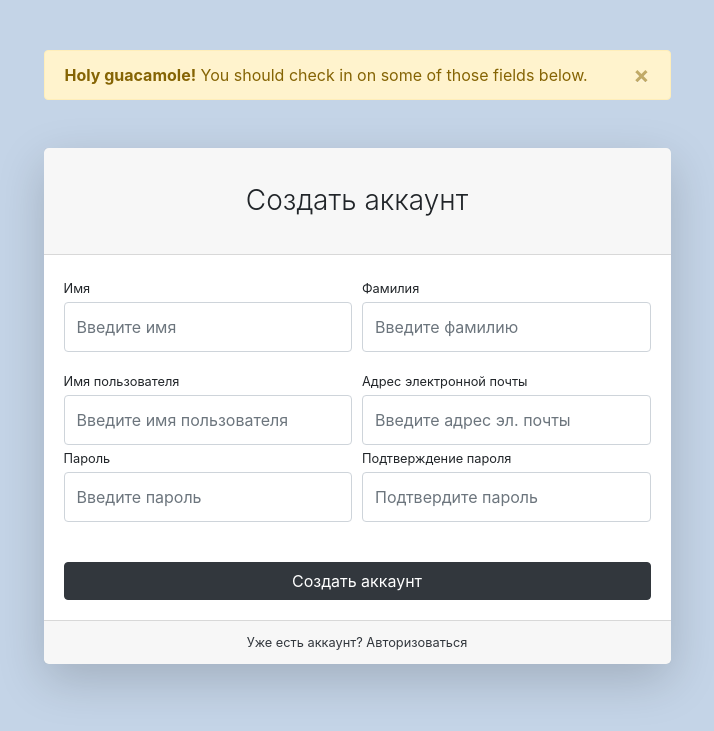
After one commit to xdbted/store, a Django app: page /users/register/ in a window 1280 px wide. The commit adds this page. Shown: the top 731 px of the page, without its empty margins (283-997 px from the left). Run offline with Django 3.2, Linux system fonts and the light colour scheme; some libraries are stand-ins or nearby versions.

Commit message:
Изменение в файлах url.py

```diff
--- a/products/templates/products/base.html
+++ b/products/templates/products/base.html
@@ -35,7 +35,7 @@
                     <a class="nav-link" href="{% url 'products:index' %}">Каталог <i class="fas fa-shopping-bag"></i> </a>
                 </li>
                 <li class="nav-item">
-                    <a class="nav-link" href="users/login.html">Войти <i class="fas fa-sign-in-alt"></i></a>
+                    <a class="nav-link" href="{% url 'users:login' %}">Войти<i class="fas fa-sign-in-alt"></i></a>
                 </li>
                 <li class="nav-item dropdown">
                     <a class="nav-link dropdown-toggle" href="#" id="navbarDropdown" role="button"
--- a/store/urls.py
+++ b/store/urls.py
@@ -24,6 +24,8 @@ urlpatterns = [
     path('admin/', admin.site.urls),
     path('', index, name='index'),
     path('products/', include('products.url', namespace='products')),
+    path('users/', include('users.urls', namespace='users')),
+
 ]
 
 if settings.DEBUG:
--- a/users/forms.py
+++ b/users/forms.py
@@ -3,4 +3,5 @@ from django.contrib.auth.forms import AuthenticationForm
 
 class UserLoginForm(AuthenticationForm):
     class Meta:
-        pass
+        model = User
+        field = ['username', 'password',]
--- a/users/templates/users/base.html
+++ b/users/templates/users/base.html
@@ -1,3 +1,5 @@
+{% load static %}
+
 <!DOCTYPE html>
 <html lang="en">
 <head>
@@ -7,72 +9,19 @@
     <meta name="description" content=""/>
     <meta name="author" content=""/>
     <title>Store - Авторизация</title>
-    <link href="{% static  %}" rel="stylesheet"/>
+    <link href="{% static 'vendor/css/auth.css' %}" rel="stylesheet"/>
     <script src="https://cdnjs.cloudflare.com/ajax/libs/font-awesome/5.15.1/js/all.min.js"
             crossorigin="anonymous"></script>
 </head>
 <body class="bg-primary">
 <div id="layoutAuthentication">
     <div id="layoutAuthentication_content">
-        <main>
-            <div class="container">
-                <div class="row justify-content-center">
-                    <div class="col-lg-5">
-                        <div class="alert alert-warning alert-dismissible fade show" role="alert"
-                             style="margin-top: 50px;">
-                            <strong>Holy guacamole!</strong> You should check in on some of those fields below.
-                            <button type="button" class="close" data-dismiss="alert" aria-label="Close">
-                                <span aria-hidden="true">&times;</span>
-                            </button>
-                        </div>
-                        <div class="card shadow-lg border-0 rounded-lg mt-5">
-                            <div class="card-header"><h3 class="text-center font-weight-light my-4">Авторизация</h3>
-                            </div>
-                            <div class="card-body">
-                                <form>
-                                    <div class="form-group">
-                                        <label class="small mb-1" for="inputEmailAddress">Имя пользователя</label>
-                                        <input class="form-control py-4" id="inputEmailAddress" type="text"
-                                               placeholder="Введите имя пользователя"/>
-                                    </div>
-                                    <div class="form-group">
-                                        <label class="small mb-1" for="inputPassword">Пароль</label>
-                                        <input class="form-control py-4" id="inputPassword" type="password"
-                                               placeholder="Введите пароль"/>
-                                    </div>
-                                    <div class="form-group d-flex align-items-center justify-content-between mt-4 mb-0">
-                                        <a class="small" href="#">Забыли пароль?</a>
-                                        <input class="btn btn-primary" type="submit" value="Авторизоваться">
-                                    </div>
-                                    <div class="form-group d-flex align-items-center justify-content-between mt-4 mb-0">
-                                        <a href="#">
-                                            <i class="fab fa-google fa-2x" style="color: #d9503e;"></i>
-                                        </a>
-                                        <a href="#">
-                                            <i class="fab fa-vk fa-2x" style="color: #4a658b;"></i>
-                                        </a>
-                                        <a href="#">
-                                            <i class="fab fa-github fa-2x" style="color: #303030;"></i>
-                                        </a>
-                                        <a href="#">
-                                            <i class="fab fa-facebook fa-2x" style="color: #405794;"></i>
-                                        </a>
-                                    </div>
-                                </form>
-                            </div>
-                            <div class="card-footer text-center">
-                                <div class="small"><a href="register.html">Нужен аккаунт? Зарегистрируйся!</a></div>
-                            </div>
-                        </div>
-                    </div>
-                </div>
-            </div>
-        </main>
+        {% block main %} {% endblock %}
     </div>
 </div>
 <script src="https://code.jquery.com/jquery-3.5.1.slim.min.js" crossorigin="anonymous"></script>
 <script src="https://cdn.jsdelivr.net/npm/bootstrap@4.5.3/dist/js/bootstrap.bundle.min.js"
         crossorigin="anonymous"></script>
-<script src="../vendor/js/auth-admin.js"></script>
+<script src="{% static 'vendor/js/auth-admin.js' %}"></script>
 </body>
 </html>
--- /dev/null
+++ b/users/templates/users/register.html
@@ -0,0 +1,86 @@
+{% extends 'users/base.html' %}
+{% load static %}
+
+{% block main %}
+    <main>
+            <div class="container">
+                <div class="row justify-content-center">
+                    <div class="col-lg-7">
+                        <div class="alert alert-warning alert-dismissible fade show" role="alert"
+                             style="margin-top: 50px;">
+                            <strong>Holy guacamole!</strong> You should check in on some of those fields below.
+                            <button type="button" class="close" data-dismiss="alert" aria-label="Close">
+                                <span aria-hidden="true">&times;</span>
+                            </button>
+                        </div>
+                        <div class="card shadow-lg border-0 rounded-lg mt-5">
+                            <div class="card-header"><h3 class="text-center font-weight-light my-4">Создать аккаунт</h3>
+                            </div>
+                            <div class="card-body">
+                                <form>
+                                    <div class="form-row">
+                                        <div class="col-md-6">
+                                            <div class="form-group">
+                                                <label class="small mb-1" for="inputFirstName">Имя</label>
+                                                <input class="form-control py-4" id="inputFirstName" type="text"
+                                                       placeholder="Введите имя"/>
+                                            </div>
+                                        </div>
+                                        <div class="col-md-6">
+                                            <div class="form-group">
+                                                <label class="small mb-1" for="inputLastName">Фамилия</label>
+                                                <input class="form-control py-4" id="inputLastName" type="text"
+                                                       placeholder="Введите фамилию"/>
+                                            </div>
+                                        </div>
+                                    </div>
+                                    <div class="form-row">
+                                        <div class="col-md-6">
+                                            <label class="small mb-1" for="inputUsername">Имя пользователя</label>
+                                            <input class="form-control py-4" id="inputUsername" type="text"
+                                                   aria-describedby="usernameHelp"
+                                                   placeholder="Введите имя пользователя"/>
+                                        </div>
+                                        <div class="col-md-6">
+                                            <label class="small mb-1" for="inputEmailAddress">Адрес электронной
+                                                почты</label>
+                                            <input class="form-control py-4" id="inputEmailAddress" type="email"
+                                                   aria-describedby="emailHelp"
+                                                   placeholder="Введите адрес эл. почты"/>
+                                        </div>
+                                    </div>
+                                    <div class="form-row">
+                                        <div class="col-md-6">
+                                            <div class="form-group">
+                                                <label class="small mb-1" for="inputPassword">Пароль</label>
+                                                <input class="form-control py-4" id="inputPassword" type="password"
+                                                       placeholder="Введите пароль"/>
+                                            </div>
+                                        </div>
+                                        <div class="col-md-6">
+                                            <div class="form-group">
+                                                <label class="small mb-1" for="inputConfirmPassword">Подтверждение
+                                                    пароля</label>
+                                                <input class="form-control py-4" id="inputConfirmPassword"
+                                                       type="password" placeholder="Подтвердите пароль"/>
+                                            </div>
+                                        </div>
+                                    </div>
+                                    <div class="form-group mt-4 mb-0">
+                                        <input class="btn btn-primary btn-block" type="submit" value="Создать аккаунт">
+                                    </div>
+                                </form>
+                            </div>
+                            <div class="card-footer text-center">
+                                <div class="small">
+                                    <a href="{% url 'users:login' %}">
+                                        Уже есть аккаунт? Авторизоваться
+                                    </a>
+                                </div>
+                            </div>
+                        </div>
+                    </div>
+                </div>
+            </div>
+        </main>
+{% endblock %}
--- a/users/urls.py
+++ b/users/urls.py
@@ -0,0 +1,10 @@
+from django.urls import path
+
+from users.views import login, register
+
+app_name = 'users'
+
+urlpatterns = [
+    path('login/', login, name='login'),
+    path('register/', register, name='register')
+]
--- a/users/views.py
+++ b/users/views.py
@@ -1,3 +1,9 @@
 from django.shortcuts import render
 
-# Create your views here.
+
+def login(request):
+    return render(request, 'users/login.html')
+
+
+def register(request):
+    return render(request, 'users/register.html')
```
Also changed, not shown: users/templates/users/login.html (added, +60 -0 lines), products/url.py (line endings or trailing spaces).
